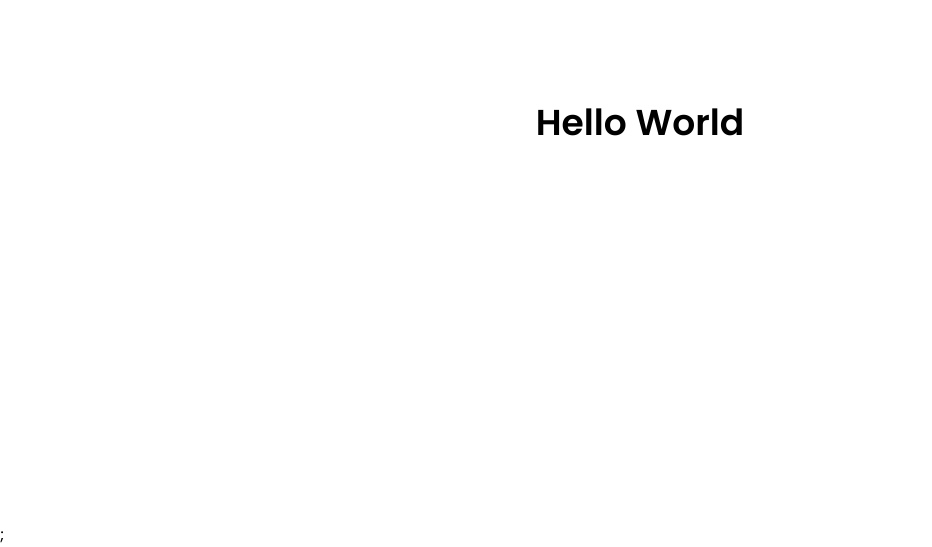
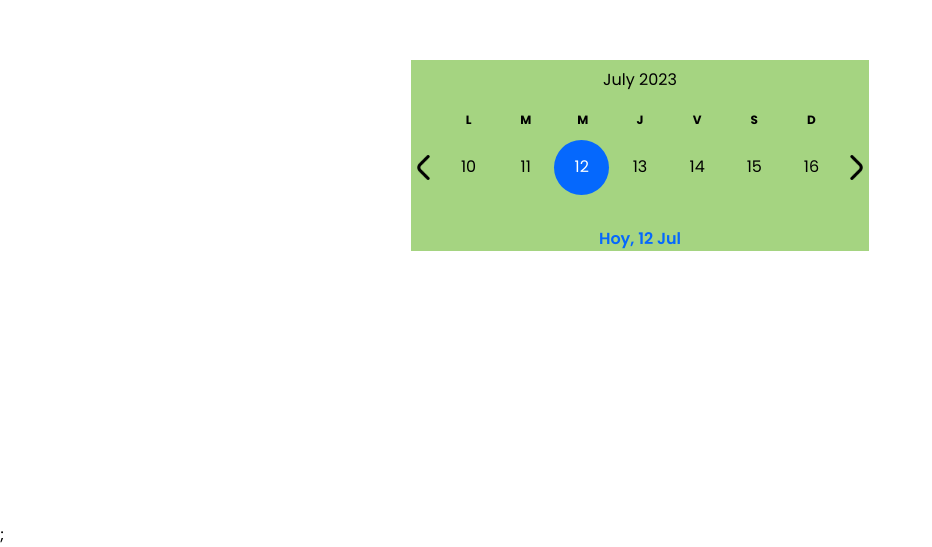
Before and after one commit to No-Country/c12-08-m-php-react, a Next.js app in the folder frontend/: page / in a window 1280 px wide. Shown: the part 277-824 px from the top of the page, without its empty margins (0-932 px from the left). Built offline with nearby package versions, Linux system fonts and the light colour scheme.

Commit message:
feat:Components Calendar creation in dashboard view

```diff
--- /dev/null
+++ b/frontend/components/calendar/Calendar.tsx
@@ -0,0 +1,74 @@
+import {
+    add,
+    endOfWeek,
+    format,
+    startOfWeek,
+    sub,
+} from "date-fns";
+import Cell from "./Cell";
+import Image from 'next/image';
+import arrowLeft from '/public/svg/arrowL.svg'
+import arrowRight from '/public/svg/arrowR.svg'
+
+const weeks = ["L", "M", "M", "J", "V", "S", "D"];
+
+type Props = {
+    value?: Date;
+    onChange: (date: Date) => void;
+};
+
+const Calendar: React.FC<Props> = ({ value = new Date(), onChange }) => {
+    const currentWeekStartDate = startOfWeek(value, { weekStartsOn: 1 });
+    const currentWeekEndDate = endOfWeek(value, { weekStartsOn: 1 });
+
+    const prevWeek = () => onChange(sub(currentWeekStartDate, { weeks: 1 }));
+    const nextWeek = () => onChange(add(currentWeekEndDate, { days: 1 }));
+
+    const handleClickDate = (index: number) => {
+        const date = add(currentWeekStartDate, { days: index });
+        onChange(date);
+    };
+
+    return (
+        <div className="flex">
+            <div className="flex mt-[80px] mr-1">
+                <Image
+                    src={arrowLeft}
+                    alt="Logo"
+                    width={25}
+                    height={25}
+                    onClick={prevWeek}
+                />
+            </div>
+            <div className="w-[400px]">
+                <div className="grid grid-cols-7 items-center justify-center text-center">
+                    <Cell className="col-span-7">{format(currentWeekStartDate, "LLLL yyyy")}</Cell>
+                    {weeks.map((week) => (
+                        <Cell className="text-xs font-bold uppercase">{week}</Cell>
+                    ))}
+
+                    {Array.from({ length: 7 }).map((_, index) => (
+                        <Cell
+                            key={index}
+                            isActive={format(add(currentWeekStartDate, { days: index }), "yyyy-MM-dd") === format(value, "yyyy-MM-dd")}
+                            onClick={() => handleClickDate(index)}
+                        >
+                            {format(add(currentWeekStartDate, { days: index }), "dd")}
+                        </Cell>
+                    ))}
+                </div>
+            </div>
+            <div className="flex mt-[80px] ml-1">
+                <Image
+                    src={arrowRight}
+                    alt="Logo"
+                    width={25}
+                    height={25}
+                    onClick={nextWeek}
+                />
+            </div>
+        </div>
+    );
+};
+
+export default Calendar;
--- /dev/null
+++ b/frontend/components/calendar/Cell.tsx
@@ -0,0 +1,44 @@
+import clsx from "clsx";
+
+interface Props extends React.PropsWithChildren {
+    className?: string;
+    isActive?: boolean;
+    onClick?: () => void;
+}
+
+const Cell: React.FC<Props> = ({
+    onClick,
+    children,
+    className,
+    isActive = false,
+}) => {
+    return (
+        <div
+            onClick={!isActive ? onClick : undefined}
+            className={clsx(
+                "h-10 flex items-center justify-center select-none transition-colors",
+                {
+                    "cursor-pointer hover:bg-gray-100 active:bg-gray-200":
+                        !isActive && onClick,
+                    "active-cell": isActive, // Nueva clase CSS para celda activa
+                },
+                className
+            )}
+            style={{
+                backgroundColor: isActive ? "#0568FD" : undefined,
+                color: isActive ? "white" : undefined,
+                borderRadius: isActive ? "50px" : undefined,
+                width: isActive ? "55px" : undefined,
+                height: isActive ? "55px" : undefined,
+                display: "flex",
+                justifyContent: "center",
+                alignItems: "center",
+                margin: 0,
+            }}
+        >
+            {children}
+        </div>
+    );
+};
+
+export default Cell;
--- a/frontend/package.json
+++ b/frontend/package.json
@@ -16,6 +16,8 @@
     "@types/node": "20.3.2",
     "@types/react": "18.2.14",
     "@types/react-dom": "18.2.6",
+    "clsx": "^1.2.1",
+    "date-fns": "^2.30.0",
     "next": "13.4.7",
     "react": "18.2.0",
     "react-dom": "18.2.0"
@@ -25,9 +27,9 @@
     "eslint": "8.43.0",
     "eslint-config-next": "13.4.7",
     "eslint-config-prettier": "8.8.0",
-    "typescript": "5.0.4",
     "postcss": "^8.4.24",
     "prettier": "^2.8.8",
-    "tailwindcss": "^3.3.2"
+    "tailwindcss": "^3.3.2",
+    "typescript": "5.0.4"
   }
 }
--- a/frontend/pages/index.tsx
+++ b/frontend/pages/index.tsx
@@ -1,17 +1,34 @@
 import Head from 'next/head';
+import { format } from "date-fns";
+import { useState } from "react";
+import Calendar from '../components/calendar/Calendar';
 
 export default function Home() {
+  const today = new Date();
+  const [currentDate, setCurrentDate] = useState(today);
+
+  const handleGoToToday = () => {
+    setCurrentDate(today);
+  };
+
   return (
-    <div className='w-full min-h-screen flex'>
+    <div className='w-full min-h-screen flex items-center justify-center'>
       <Head>
         <title>PillCare</title>
         <meta name='description' content='Generated by create next app' />
         <meta name='viewport' content='width=device-width, initial-scale=1' />
         <link rel='icon' href='/favicon.ico' />
       </Head>
-      <h1 className='m-auto text-4xl font-semibold text-my-custom-color drop-shadow-[0px_0px_50px_white]'>
-        Hello World
-      </h1>
+      <div className="mt-16 flex flex-col items-center gap-8 bg-green">
+        <Calendar value={currentDate} onChange={setCurrentDate} />
+        <div className="flex flex-col items-center gap-4">
+          <p className="font-poppins text-blue font-semibold cursor-pointer"
+            onClick={handleGoToToday} >
+            <span>Hoy, </span>{format(today, "dd LLL")}
+          </p>
+        </div>
+      </div>
+
     </div>
   );
 }
```
Also changed, not shown: frontend/public/svg/arrowL.svg (added), frontend/public/svg/arrowR.svg (added).
